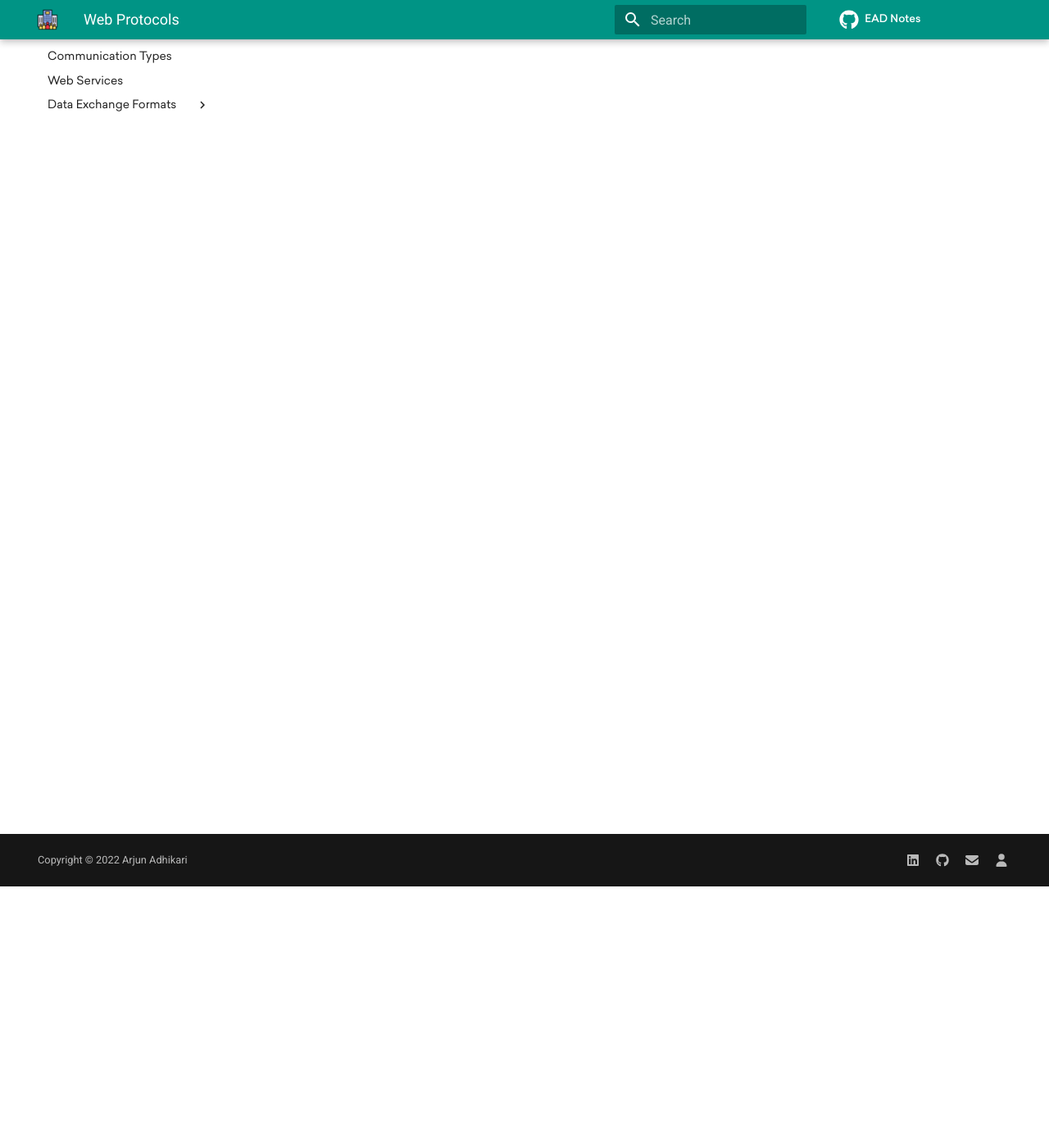
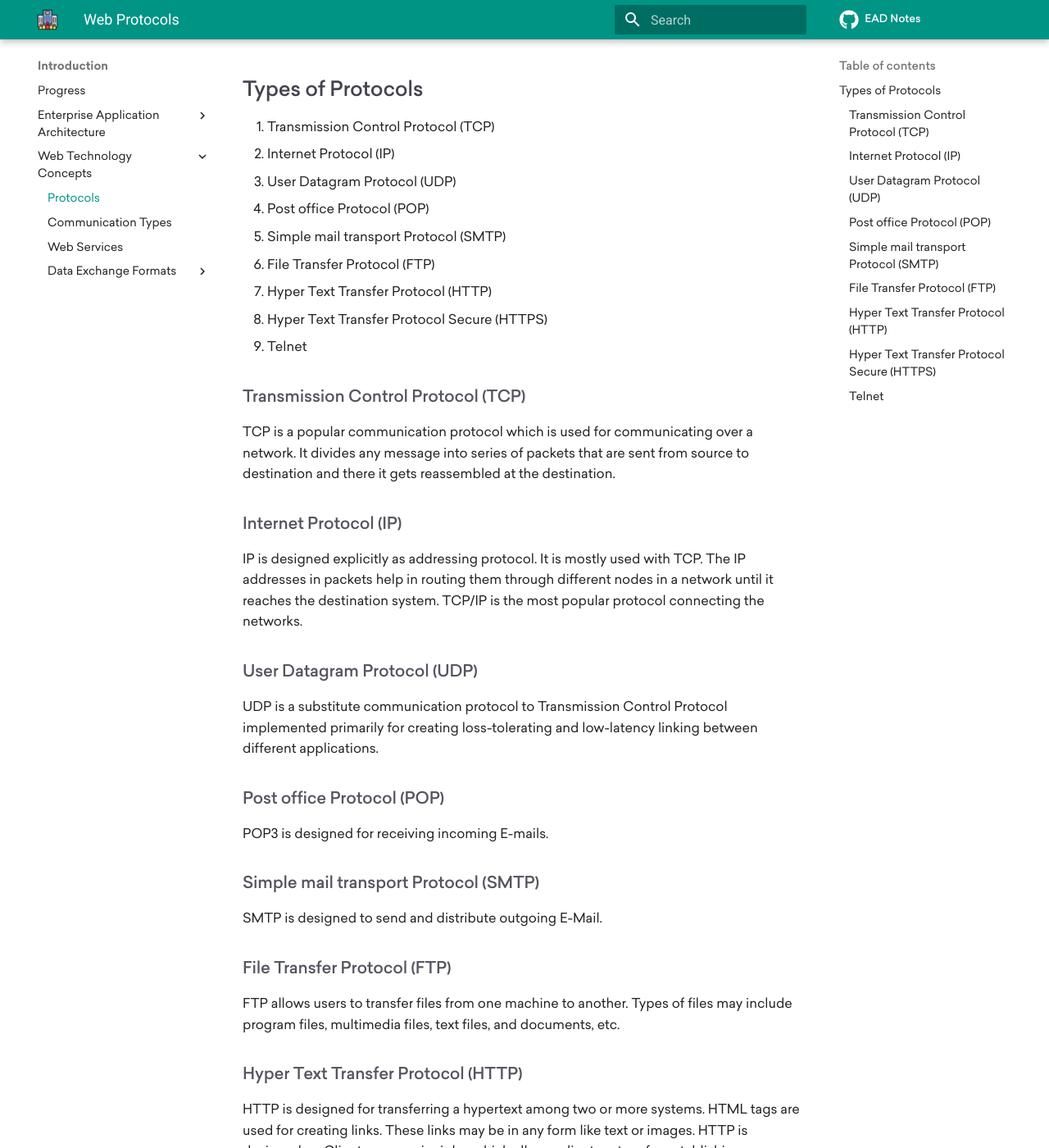
Before and after one commit to theArjun/ead-notes, an MkDocs documentation site: the page built from notes/introduction/web-technologies-concepts/protocols.md, in a window 1280 px wide and 1400 px high, scrolled down 319 px. Shown: the whole window at 82% size. Built offline with MkDocs 1.6.1 and Material for MkDocs 9.7.7, drawn with Linux system fonts in a browser that asks for light colours; comment, search, counter and statistics services are not loaded; some of the changed text lies outside the part shown.

Commit message:
Add Web Protocols

```diff
--- a/notes/introduction/web-technologies-concepts/protocols.md
+++ b/notes/introduction/web-technologies-concepts/protocols.md
@@ -2,3 +2,47 @@
 title: Web Protocols
 description: Explains about Web Protocols - HTTP, POP, SMTP etc.
 ---
+
+
+Protocols are set of rules that help in governing the way a particular technology will function for communication.
+
+It can be said that the protocols are digital languages implemented in the form of networking algorithms. There are different networks and network protocols, user's use while surfing.
+
+
+## Types of Protocols
+1. Transmission Control Protocol (TCP)
+2. Internet Protocol (IP)
+3. User Datagram Protocol (UDP)
+4. Post office Protocol (POP)
+5. Simple mail transport Protocol (SMTP)
+6. File Transfer Protocol (FTP)
+7. Hyper Text Transfer Protocol (HTTP)
+8. Hyper Text Transfer Protocol Secure (HTTPS)
+9. Telnet
+
+### Transmission Control Protocol (TCP)
+TCP is a popular communication protocol which is used for communicating over a network. It divides any message into series of packets that are sent from source to destination and there it gets reassembled at the destination.
+
+### Internet Protocol (IP)
+IP is designed explicitly as addressing protocol. It is mostly used with TCP. The IP addresses in packets help in routing them through different nodes in a network until it reaches the destination system. TCP/IP is the most popular protocol connecting the networks.
+
+### User Datagram Protocol (UDP)
+UDP is a substitute communication protocol to Transmission Control Protocol implemented primarily for creating loss-tolerating and low-latency linking between different applications.
+
+### Post office Protocol (POP)
+POP3 is designed for receiving incoming E-mails.
+
+### Simple mail transport Protocol (SMTP)
+SMTP is designed to send and distribute outgoing E-Mail.
+
+### File Transfer Protocol (FTP)
+FTP allows users to transfer files from one machine to another. Types of files may include program files, multimedia files, text files, and documents, etc.
+
+### Hyper Text Transfer Protocol (HTTP)
+HTTP is designed for transferring a hypertext among two or more systems. HTML tags are used for creating links. These links may be in any form like text or images. HTTP is designed on Client-server principles which allow a client system for establishing a connection with the server machine for making a request. The server acknowledges the request initiated by the client and responds accordingly.
+
+### Hyper Text Transfer Protocol Secure (HTTPS)
+HTTPS is abbreviated as Hyper Text Transfer Protocol Secure is a standard protocol to secure the communication among two computers one using the browser and other fetching data from web server. HTTP is used for transferring data between the client browser (request) and the web server (response) in the hypertext format, same in case of HTTPS except that the transferring of data is done in an encrypted format. So it can be said that https thwart hackers from interpretation or modification of data throughout the transfer of packets.
+
+### Telnet
+Telnet is a set of rules designed for connecting one system with another. The connecting process here is termed as remote login. The system which requests for connection is the local computer, and the system which accepts the connection is the remote compute
```
